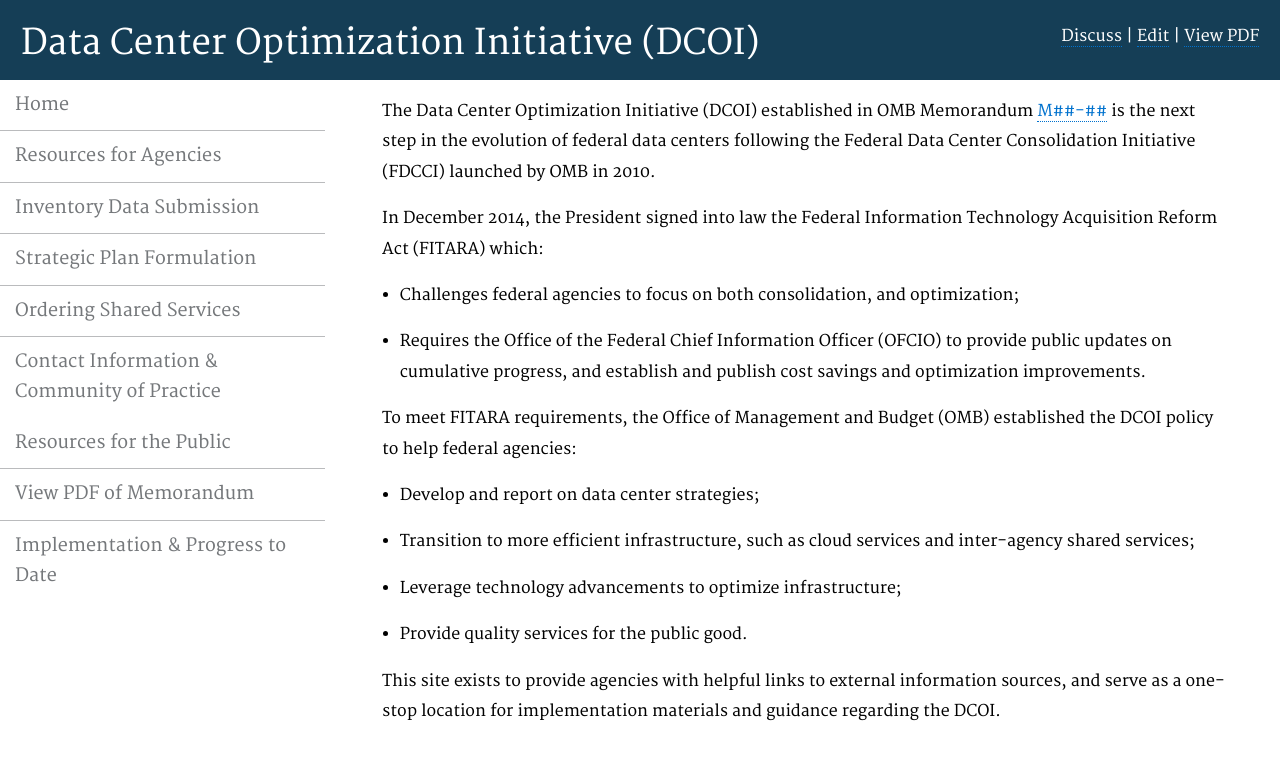
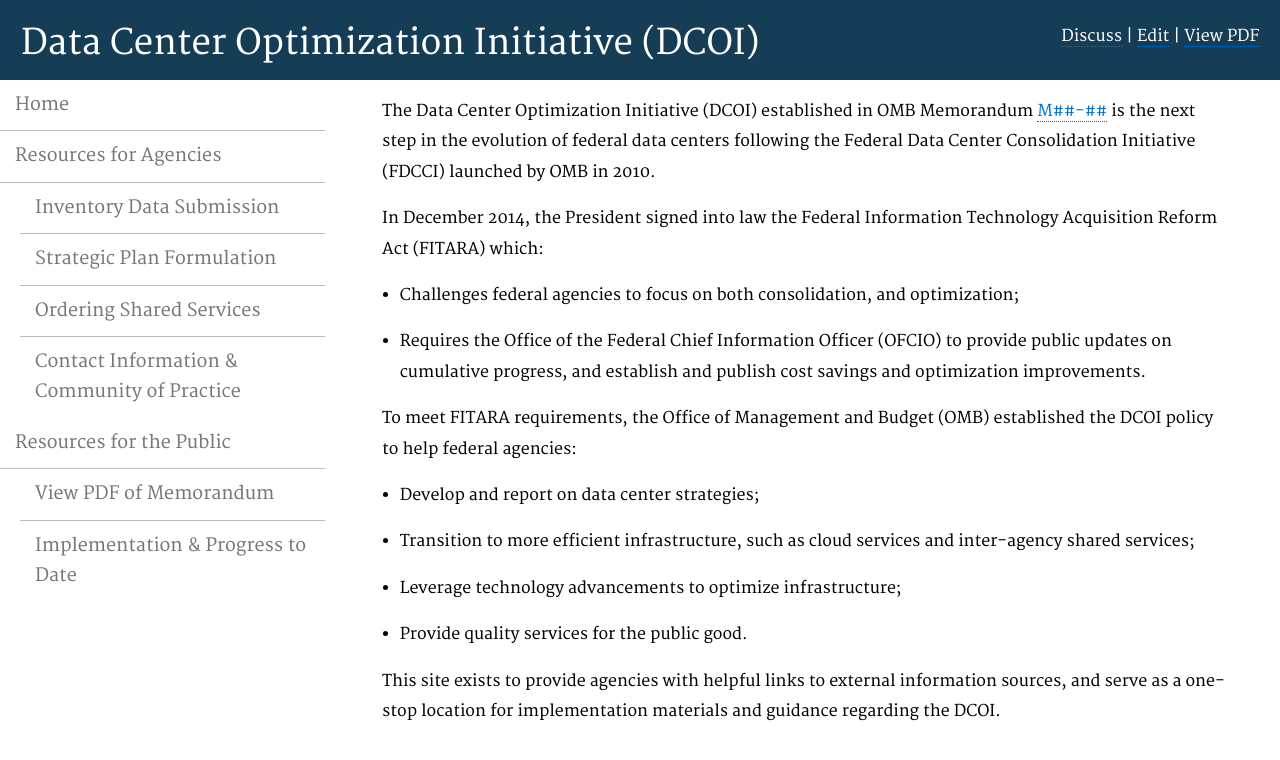
Before and after one commit to ydave-reisys/datacenters, a Jekyll site: the page built from pages/index.html, in a window 1280 px wide. Shown: the top 760 px of the page. Built offline with Jekyll 4.4.1, drawn with Linux system fonts in a browser that asks for light colours; nearby versions of some CDN libraries; Markdown is read by kramdown in place of the engine named in the settings.

Commit message:
Theme sidebar navigation heading

```diff
--- a/assets/css/styles.scss
+++ b/assets/css/styles.scss
@@ -351,5 +351,5 @@
   color:#75787b
 }
 ul.submenu{
-  margin-left: 20px;
+  margin-left: 20px !important;
 }
```
